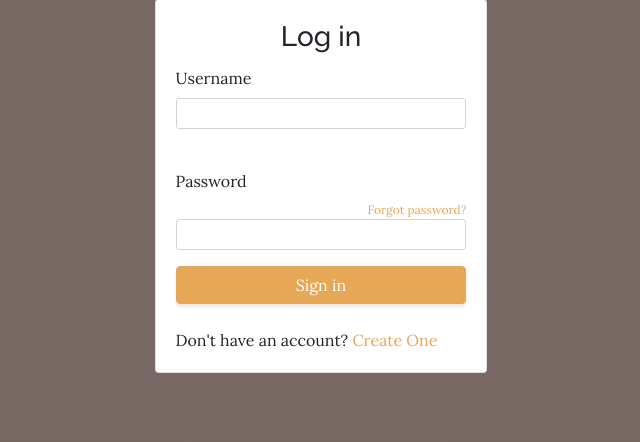
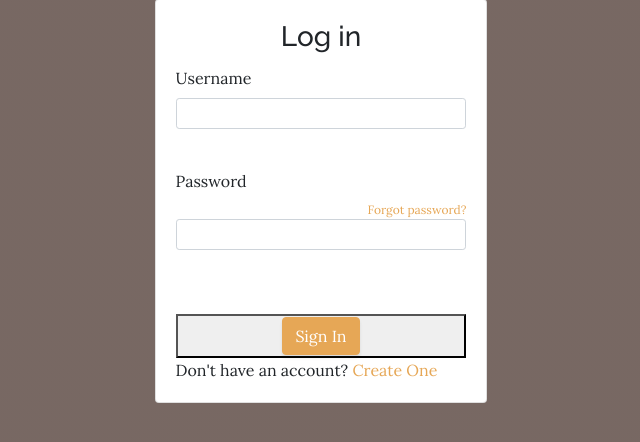
Before and after one commit to Janinegwapa/ads_lab.etangroup, a PHP site: page /login.php in a window 1280 px wide. Shown: the part 179-621 px from the top of the page, without its empty margins (319-959 px from the left). Run offline with PHP 8.4, Linux system fonts and the light colour scheme.

Commit message:
redirection from login to list

```diff
--- a/login.php
+++ b/login.php
@@ -36,7 +36,9 @@
 								<a href="#" style="float:right;font-size:12px;">Forgot password?</a>
 								<input type="password" name="password" class="form-control form-control-sm" id="exampleInputPassword1">
 							</div>
-							<button type="submit" class="btn btn-primary btn-block">Sign in</button>
+							<button type="submit" div class="container mt-5">
+		<div class="col-md-10 m-auto">
+			<a href="list.php" class="btn btn-primary">Sign In</a></button>
 							<br>
 							<div class="sign-up">
 								Don't have an account? <a href="registration.php">Create One</a>
```
